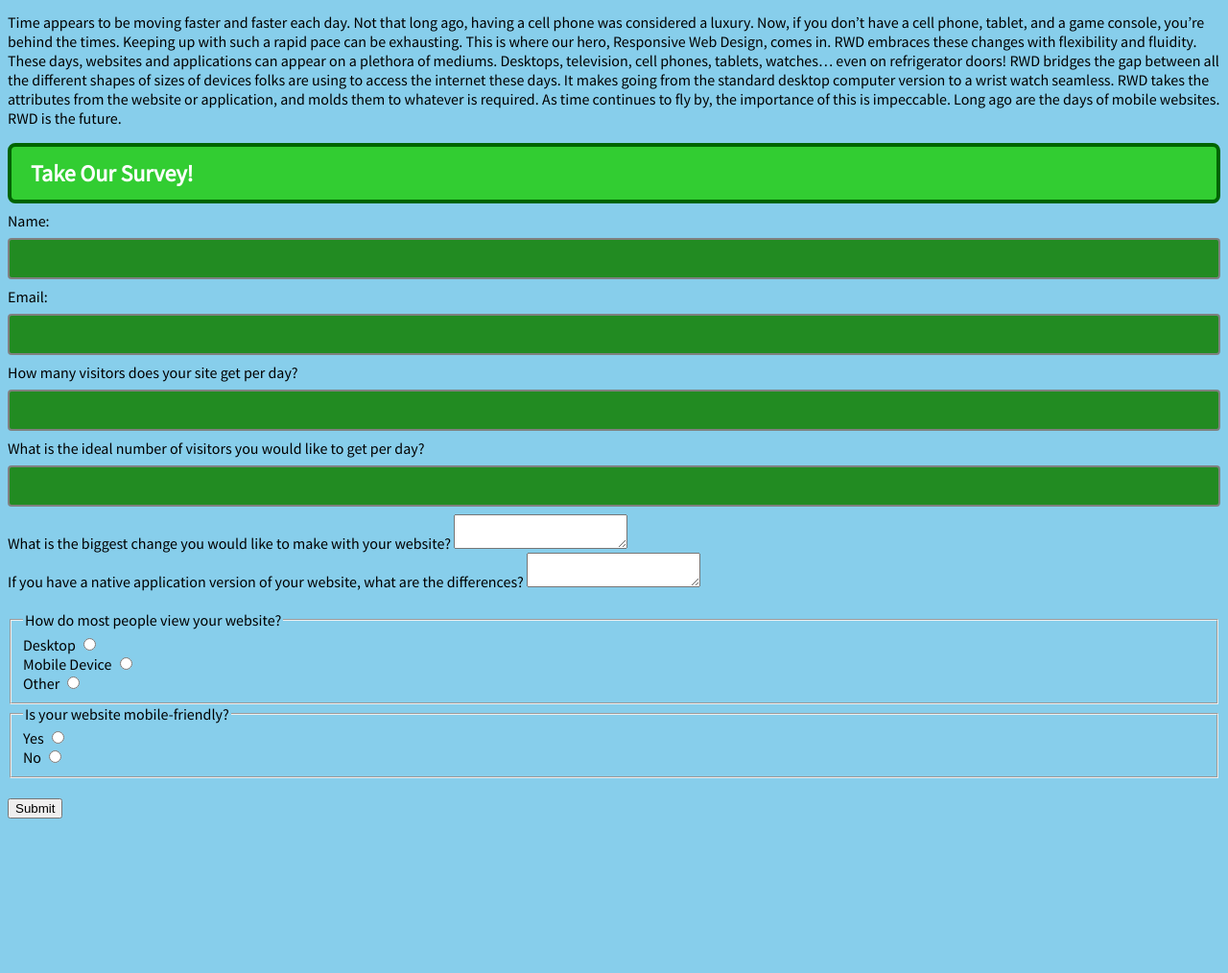
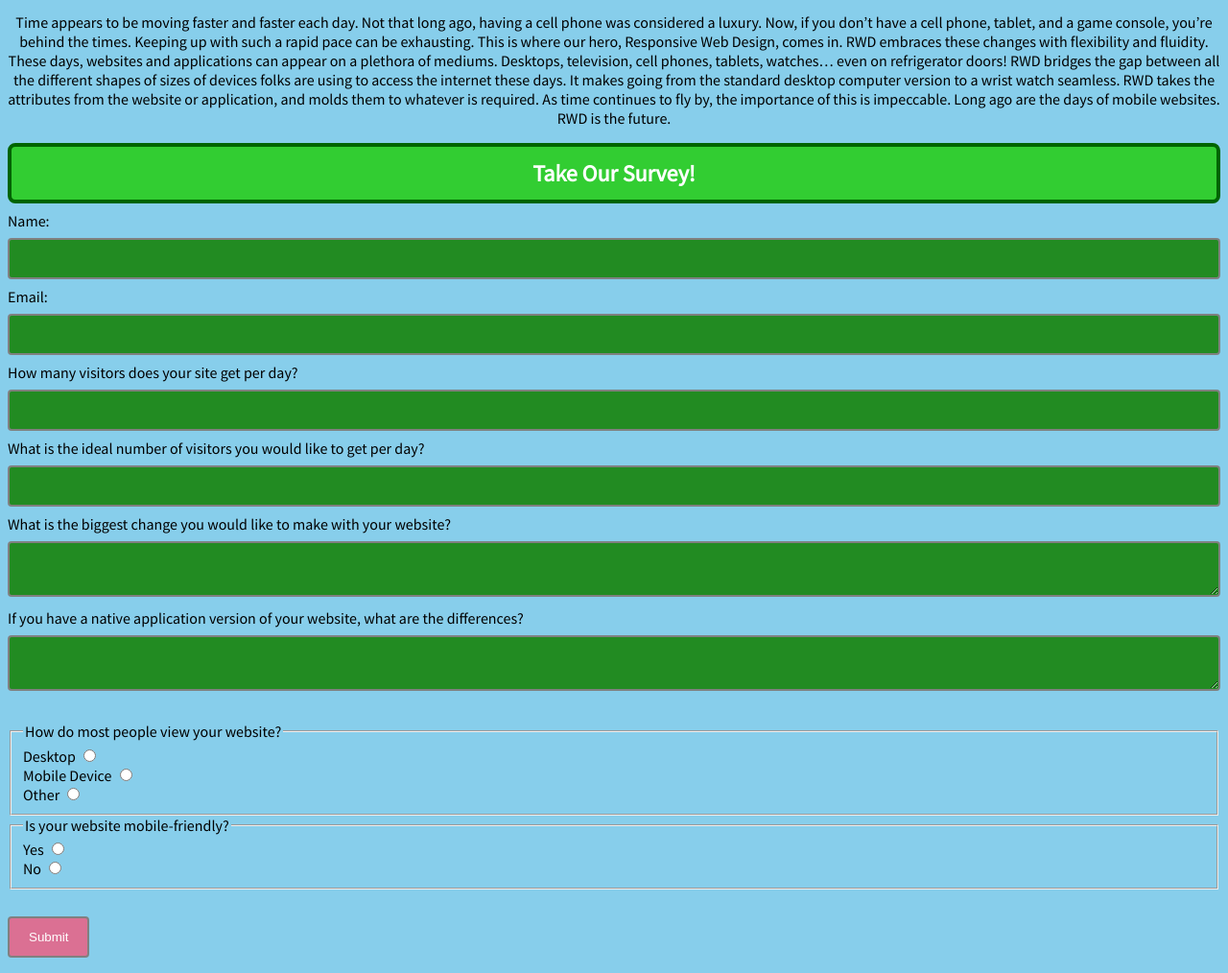
Before and after one commit to lucyenol24/RWD, a plain HTML site: page RWDhw.html in a window 1280 px wide. Shown: the part 83-1097 px from the top of the page at 96% size. Before the commit the page ends 944 px from the top, so only its background shows below. Drawn offline with Linux system fonts and the light colour scheme.

Commit message:
adding width

```diff
--- a/RWDhw.css
+++ b/RWDhw.css
@@ -12,6 +12,7 @@ h1 {
   border-radius: 8px;
   color: white;
   background-color: limegreen;
+  text-align: center;
 }
 
 h2 {
@@ -23,6 +24,12 @@ h2 {
   border-radius: 8px;
   color: white;
   background-color: limegreen;
+  text-align: center;
+}
+
+p {
+  text-align: center;
+  color: black;
 }
 
 input[type=text] {
@@ -65,3 +72,24 @@ input[type=email] {
   background-color: forestgreen;
   color: white;
 }
+
+textarea {
+  width: 100%;
+  padding: 12px 20px;
+  margin: 8px 0;
+  box-sizing: border-box;
+  border: 2px solid gray;
+  border-radius: 4px;
+  background-color: forestgreen;
+  color: white;
+}
+
+input[type=submit] {
+  padding: 12px 20px;
+  margin: 8px 0;
+  box-sizing: border-box;
+  border: 2px solid gray;
+  border-radius: 4px;
+  background-color: palevioletred;
+  color: white;
+}
```
